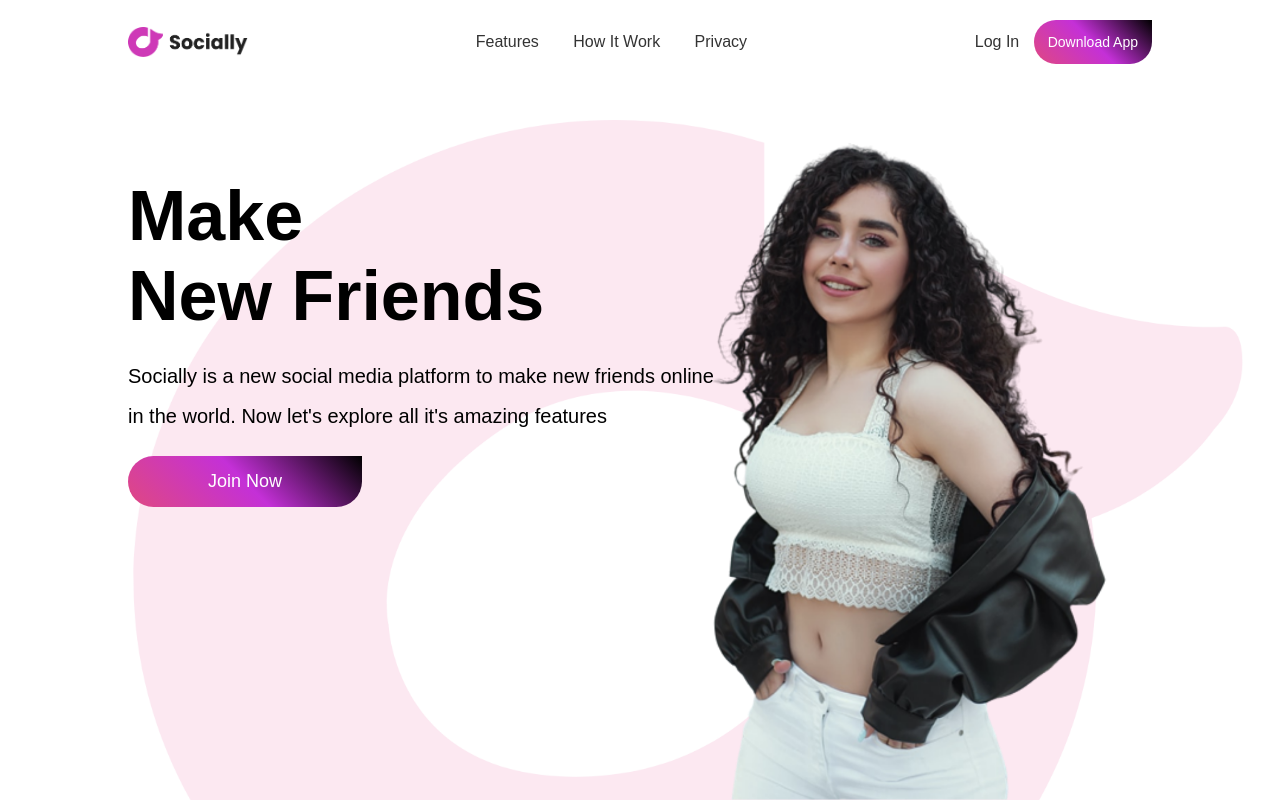
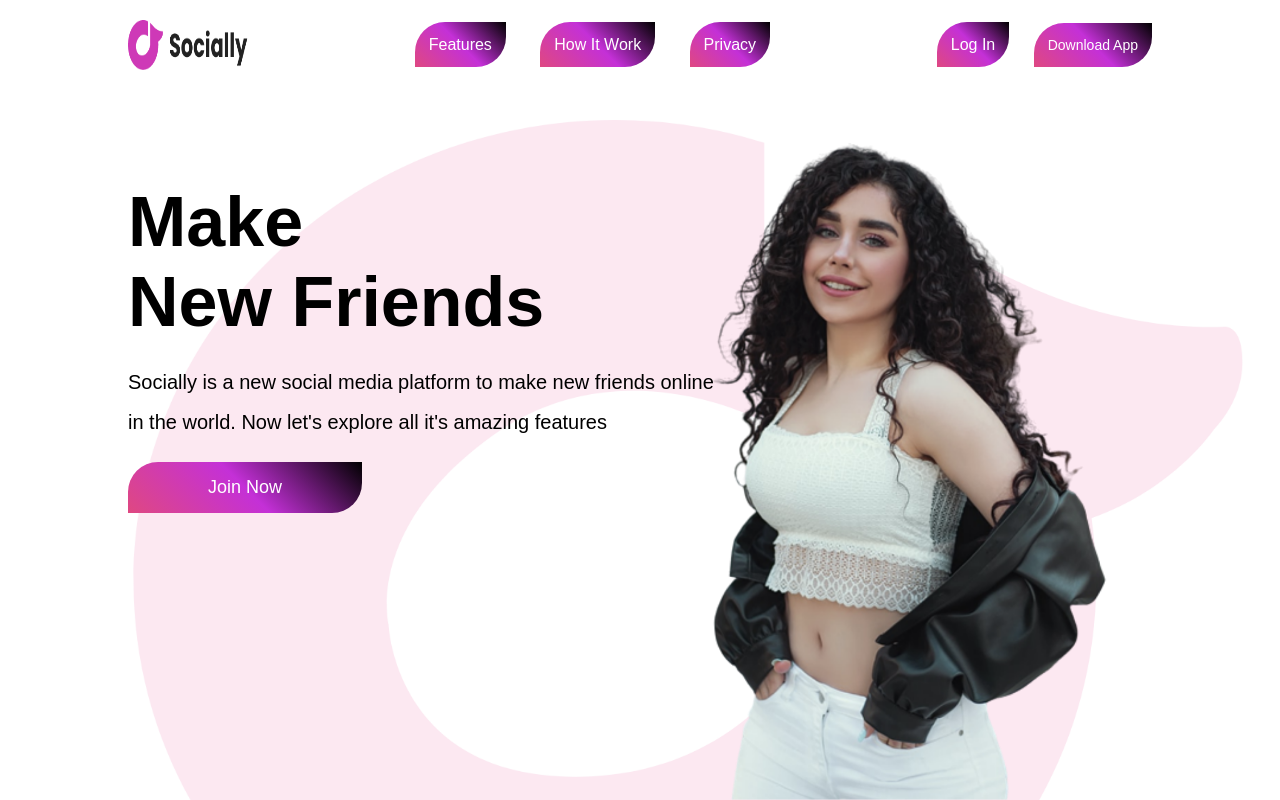
Before and after one commit to VarshbhanuAggarwal19/HTML-And-CSS-PROJECTS-, a plain HTML site: page socially/index.html in a window 1280 px wide. Drawn offline with Linux system fonts and the light colour scheme.

Commit message:
animation added

```diff
--- a/socially/style.css
+++ b/socially/style.css
@@ -21,24 +21,59 @@ nav{
 }
 .logo{
     width: 120px;
+    height: 50px;
 }
 nav ul li {
     display: inline-block;
     list-style: none;
     margin: 10px 15px ;
+
 }
 nav ul li a{
     text-decoration: none;
     color: #333;
+    padding: 14px 14px ;
     font-weight: 500;
+    /* border: 2px solid black ; */
+    background-image: linear-gradient(45deg, #df4881, #c430d7, black);
+    color: white;
+    border-radius: 30px;
+    border-top-right-radius: 0px;
+    border-bottom-left-radius: 0px;
+
+}
+nav ul li a:hover{
+    background-image: linear-gradient(45deg, #df4881,  black,#c430d7);
+    color: white;
+    transition: 0.5s;
+    border-top-right-radius: 30px;
+     border-bottom-left-radius: 30px;
+
 }
 .login-btn{
+
     text-decoration: none;
     color: #333;
-    margin-right: 10px;
+      padding: 14px 14px ;
+    margin-right: 20px ;
     font-weight: 500;
+    background-image: linear-gradient(45deg, #df4881, #c430d7, black);
+    color: white;
+    border-radius: 30px;
+    border-top-right-radius: 0px;
+       border-bottom-left-radius: 0px;
+
 
 }
+
+.login-btn:hover{
+    background-image: linear-gradient(45deg, #df4881,  black,#c430d7);
+    color: white;
+    transition: 0.5s;
+    border-top-right-radius: 30px;
+       border-bottom-left-radius: 30px;
+}
+
 .btn{
     display: inline-block;
     text-decoration: none;
@@ -48,7 +83,9 @@ nav ul li a{
     font-size: 14px;
     border-radius: 30px;
     border-top-right-radius: 0px ;
+       border-bottom-left-radius: 0px;
     transition: 0.5s;
+
 
 }
 .content{
@@ -79,6 +116,7 @@ nav ul li a{
     background-image: linear-gradient( 45deg, #c430d7, black, #df4881);
     color: white;
     transition: 0.5s;
+       border-bottom-left-radius: 30px;
 
 
 }
```
